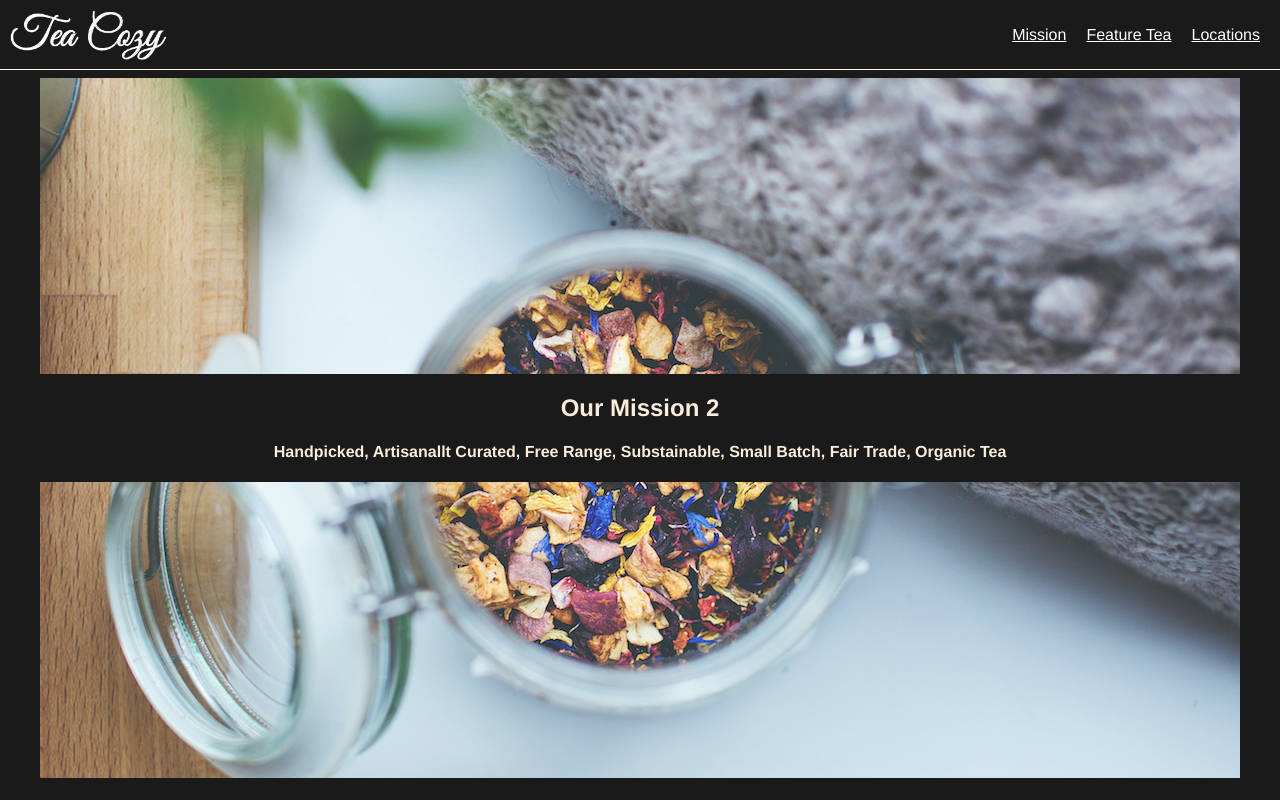
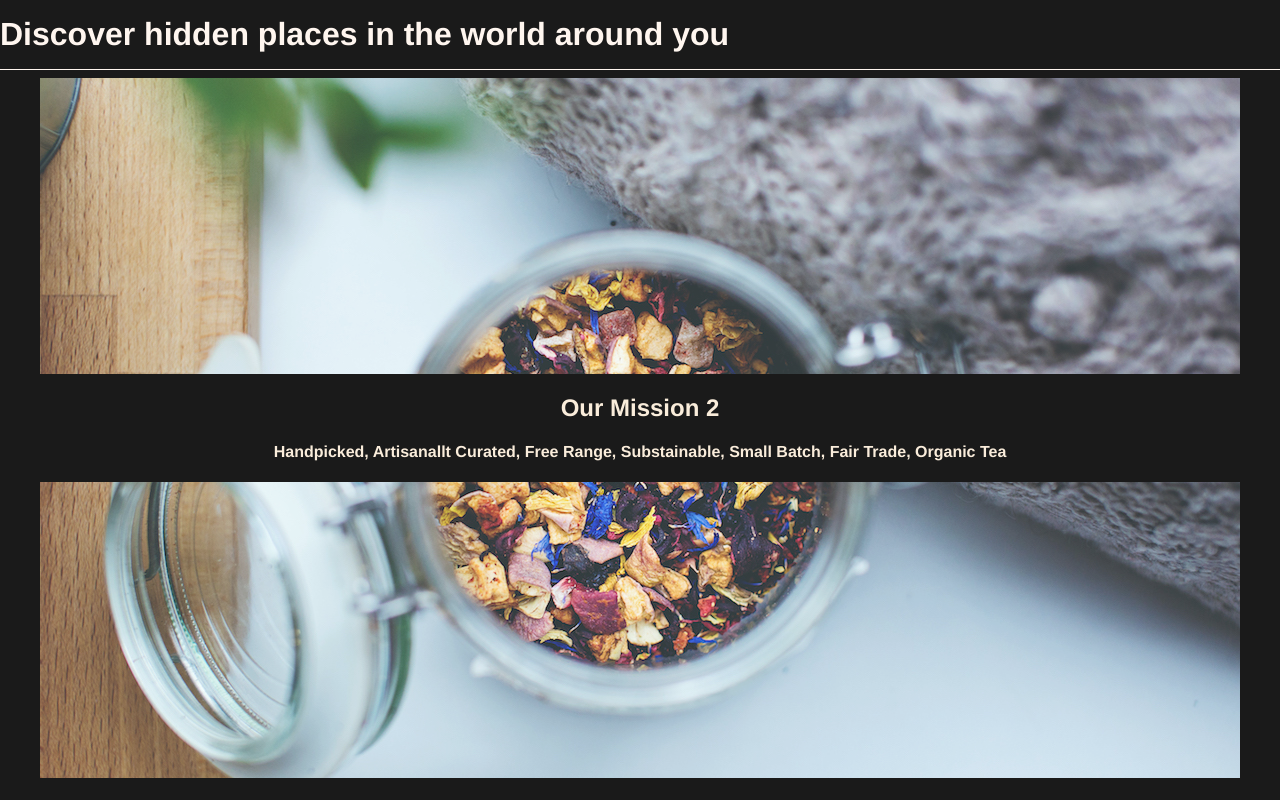
Before and after one commit to Jake09430/Excursion, a plain HTML site: page index.html in a window 1280 px wide. Shown: the top 800 px of the page. Drawn offline with Linux system fonts and the light colour scheme.

Commit message:
commit 1

```diff
--- a/index.html
+++ b/index.html
@@ -5,12 +5,7 @@
         <link rel="stylesheet" href="./Ressources/style.css">
     </head>
     <header>
-        <img src="./Ressources/Img/img-tea-cozy-logo.png" alt="Logo">
-        <ul class="headerul">
-            <li><a href="#mission1">Mission</a></li>
-            <li><a href="#feature1">Feature Tea</a></li>
-            <li><a href="#location1">Locations</a></li>
-        </ul>
+       <h1>Discover hidden places in the world around you</h1>
     </header>
     <body>
         <div id="mission1" class="mission">
```
